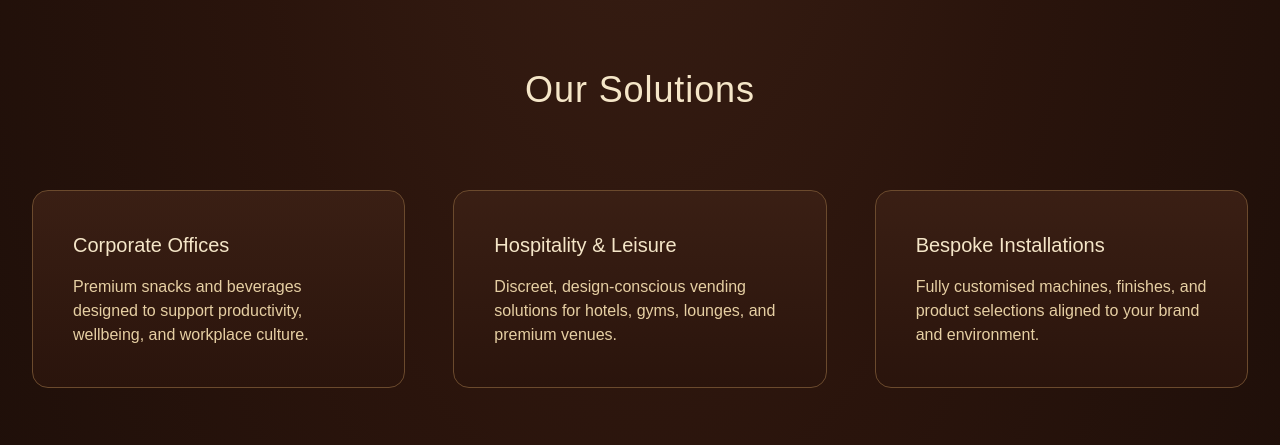
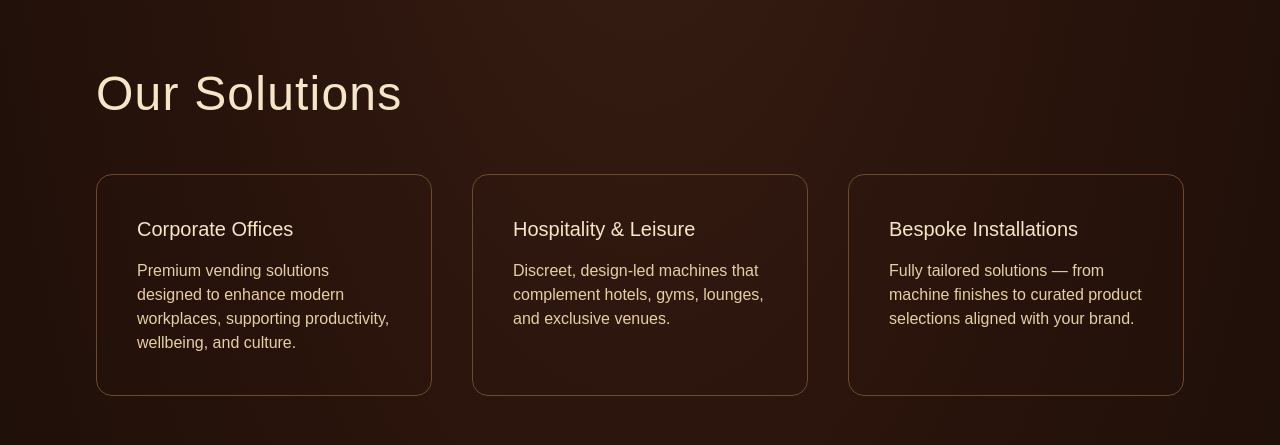
Before and after one commit to 47269gxv8n-del/signature-vending, a Next.js app: page /solutions in a window 1280 px wide. Shown: the part 355-800 px from the top of the page. Built offline with nearby package versions, Linux system fonts and the light colour scheme.

Commit message:
deploy to vercel

```diff
--- a/app/solutions/page.tsx
+++ b/app/solutions/page.tsx
@@ -1,44 +1,35 @@
 export default function Solutions() {
   return (
-    <main className="px-8 py-24 max-w-7xl mx-auto">
-
-      <h1 className="text-4xl font-light tracking-wide mb-20 text-[#f5e6c8] text-center">
+    <main className="px-8 py-24 max-w-6xl mx-auto">
+      <h1 className="text-4xl md:text-5xl font-light tracking-wide mb-14">
         Our Solutions
       </h1>
 
-      <div className="grid gap-12 md:grid-cols-3">
-
-        <div className="rounded-2xl p-10 border border-[#6b4a2d]
-                        bg-gradient-to-b from-[#3a1f14] to-[#2a140c]">
-          <h3 className="text-xl mb-4 text-[#f5e6c8]">
-            Corporate Offices
-          </h3>
+      <div className="grid gap-10 md:grid-cols-3">
+        <div className="border border-[#6b4a2d] rounded-2xl p-10">
+          <h3 className="text-xl mb-4">Corporate Offices</h3>
           <p className="text-[#e6cfa3]">
-            Premium snacks and beverages designed to support productivity,
-            wellbeing, and workplace culture.
+            Premium vending solutions designed to enhance modern workplaces,
+            supporting productivity, wellbeing, and culture.
           </p>
         </div>
 
-        <div className="rounded-2xl p-10 border border-[#6b4a2d]
-                        bg-gradient-to-b from-[#3a1f14] to-[#2a140c]">
-          <h3 className="text-xl mb-4 text-[#f5e6c8]">
-            Hospitality & Leisure
-          </h3>
+        <div className="border border-[#6b4a2d] rounded-2xl p-10">
+          <h3 className="text-xl mb-4">Hospitality & Leisure</h3>
           <p className="text-[#e6cfa3]">
-            Discreet, design-conscious vending solutions for hotels, gyms,
-            lounges, and premium venues.
+            Discreet, design-led machines that complement hotels, gyms,
+            lounges, and exclusive venues.
           </p>
         </div>
 
-        <div className="rounded-2xl p-10 border border-[#6b4a2d]
-                        bg-gradient-to-b from-[#3a1f14] to-[#2a140c]">
-          <h3 className="text-xl mb-4 text-[#f5e6c8]">
-            Bespoke Installations
-          </h3>
+        <div className="border border-[#6b4a2d] rounded-2xl p-10">
+          <h3 className="text-xl mb-4">Bespoke Installations</h3>
           <p className="text-[#e6cfa3]">
-            Fully customised machines, finishes, and product selections
-            aligned to your brand and environment.
+            Fully tailored solutions — from machine finishes to curated
+            product selections aligned with your brand.
           </p>
+
+
         </div>
 
       </div>
```
